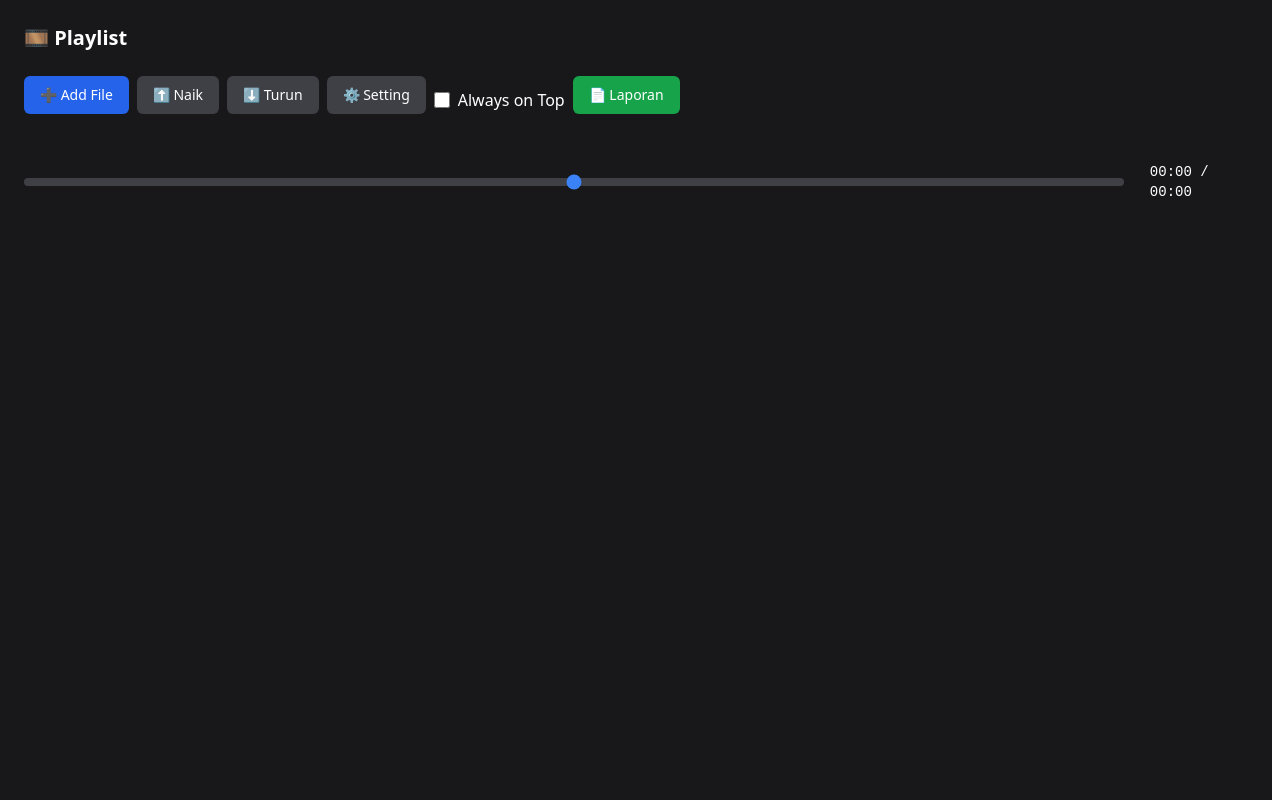
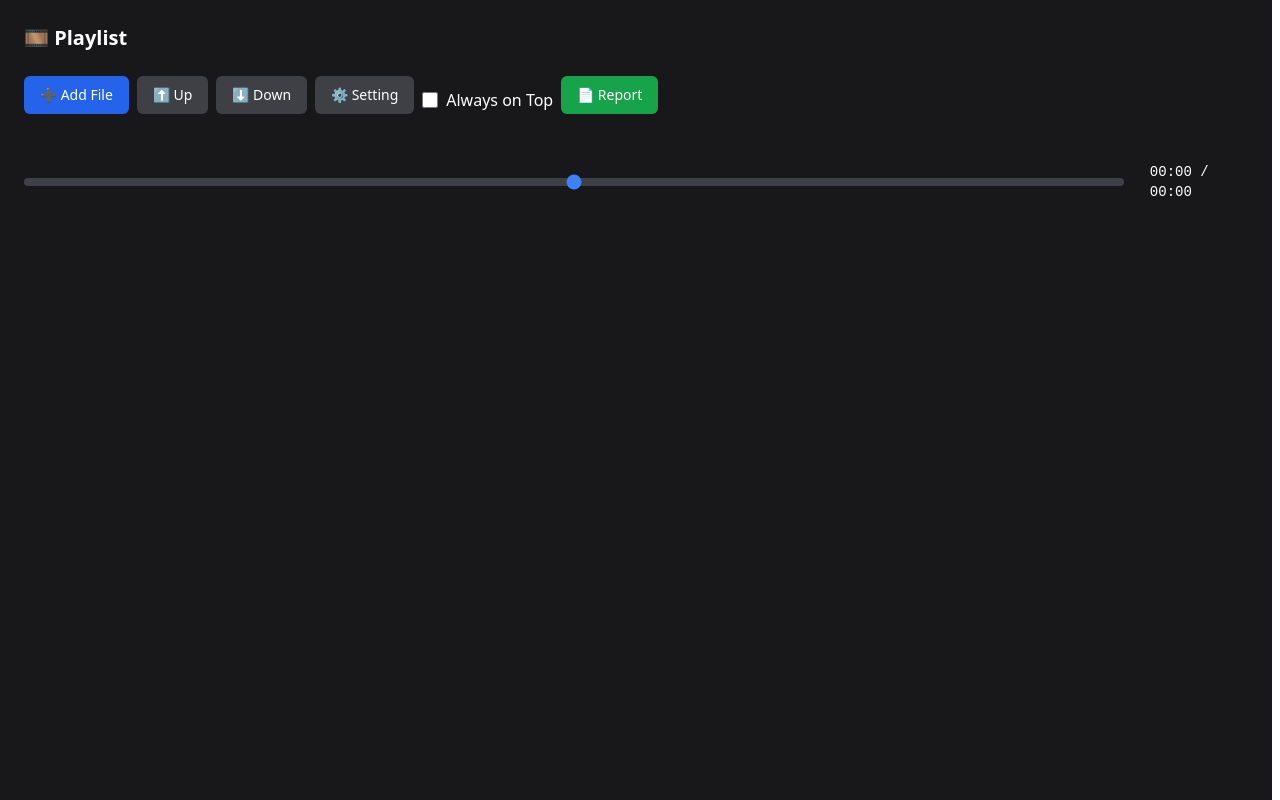
Before and after one commit to mocheffendi/signage-video-player-crossfading, an Electron app: page index.html in a window 1280 px wide. Drawn offline with nearby package versions, Linux system fonts and the light colour scheme; no server answers.

Commit message:
first commit

```diff
--- a/index.html
+++ b/index.html
@@ -92,13 +92,13 @@
           id="btnUp"
           class="bg-zinc-700 hover:bg-zinc-600 px-4 py-2 rounded-md text-sm"
         >
-          ⬆️ Naik
+          ⬆️ Up
         </button>
         <button
           id="btnDown"
           class="bg-zinc-700 hover:bg-zinc-600 px-4 py-2 rounded-md text-sm"
         >
-          ⬇️ Turun
+          ⬇️ Down
         </button>
         <button
           id="btnSettings"
@@ -120,7 +120,7 @@
           id="btnLaporan"
           class="bg-green-600 hover:bg-green-500 px-4 py-2 rounded-md text-white text-sm"
         >
-          📄 Laporan
+          📄 Report
         </button>
       </div>
       <ul
```
